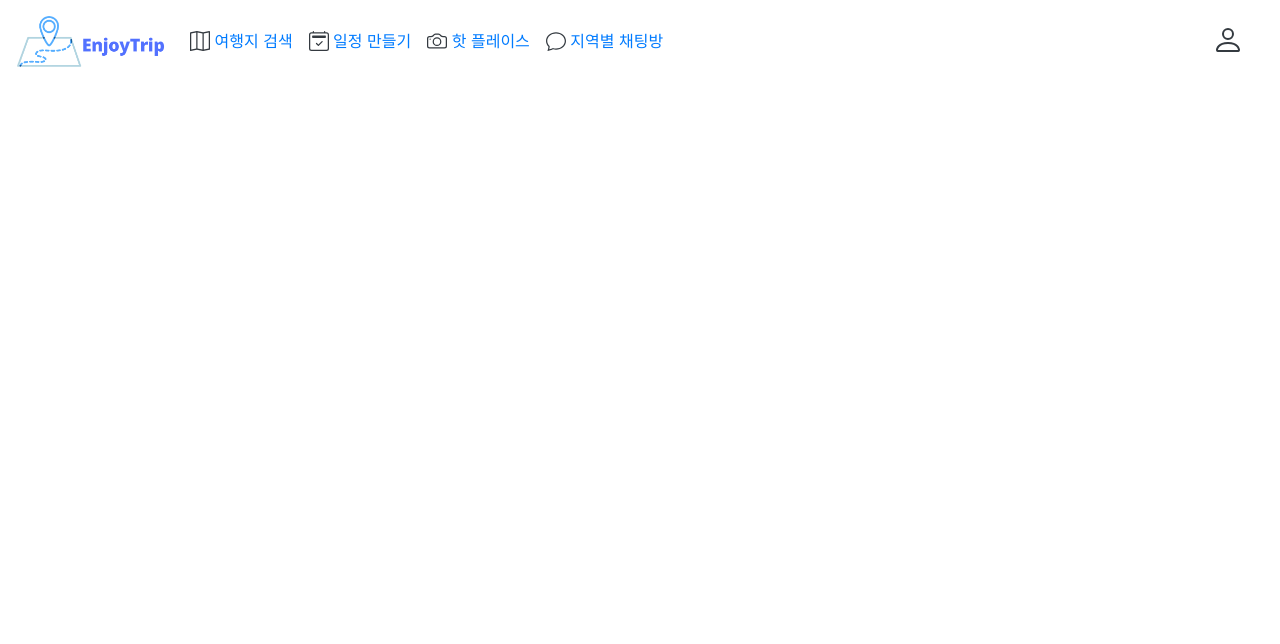
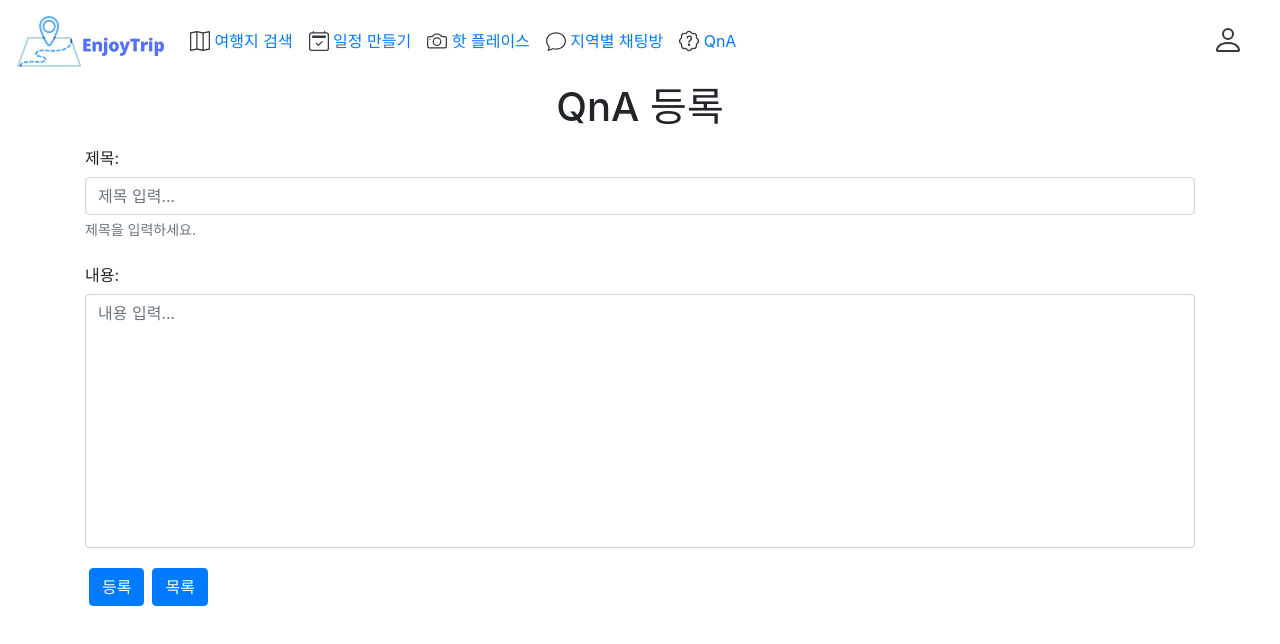
Before and after one commit to Ksohyeon/enjoyTrip-vue, a Vue app in the folder enjoy-trip/: page /qna/write in a window 1280 px wide. Shown: the top 644 px of the page. Built offline with nearby package versions, Linux system fonts and the light colour scheme.

Commit message:
qna 게시판

```diff
--- a/enjoy-trip/src/components/common/HeaderNav.vue
+++ b/enjoy-trip/src/components/common/HeaderNav.vue
@@ -44,6 +44,16 @@
               >&#9;지역별 채팅방</router-link
             ></b-nav-item
           >
+          <b-nav-item href="#"
+            ><b-icon
+              icon="patch-question"
+              font-scale="1"
+              variant="dark"
+            ></b-icon
+            ><router-link :to="{ name: 'qna' }" class="link"
+              >&#9;QnA</router-link
+            ></b-nav-item
+          >
         </b-navbar-nav>
 
         <b-navbar-nav class="ml-auto">
@@ -77,7 +87,6 @@
                 >로그아웃</b-button
               >
             </b-dropdown-item>
-
           </b-nav-item-dropdown>
         </b-navbar-nav>
       </b-collapse>
@@ -103,7 +112,6 @@ export default {
         return null;
       } else {
         return "안녕하세요 " + userid + " 님";
-
       }
     },
   },
--- /dev/null
+++ b/enjoy-trip/src/components/qna/QnaCreate.vue
@@ -0,0 +1,15 @@
+<template>
+  <div>
+    <write-form type="create"></write-form>
+  </div>
+</template>
+
+<script>
+export default {
+  components: {
+    "write-form": () => import("@/components/qna/include/WriteForm"),
+  },
+};
+</script>
+
+<style></style>
--- /dev/null
+++ b/enjoy-trip/src/components/qna/QnaDelete.vue
@@ -0,0 +1,24 @@
+<template>
+  <div>
+    <h1>QnA 삭제</h1>
+    <div>삭제중...</div>
+  </div>
+</template>
+
+<script>
+import http from "@/util/http-common";
+
+export default {
+  created() {
+    if (confirm("정말로 삭제?")) {
+      const qnano = this.$route.params.qnano;
+      http.delete(`/qnaapi/qna/${qnano}`).then(({ status }) => {
+        if (status == 200) {
+          alert("삭제가 완료되었습니다.");
+        }
+        this.$router.push({ name: "QnaList" });
+      });
+    }
+  },
+};
+</script>
--- /dev/null
+++ b/enjoy-trip/src/components/qna/QnaDetail.vue
@@ -0,0 +1,65 @@
+<template>
+  <b-container>
+    <b-row>
+      <b-col class="text-center">
+        <h3 class="underline">QnA 상세</h3>
+      </b-col>
+    </b-row>
+    <b-row>
+      <b-col class="text-left">
+        <b-button variant="outline-primary" @click="listQna">목록</b-button>
+      </b-col>
+      <b-col class="text-right">
+        <b-button variant="outline-info" size="sm" @click="moveModifyQna"
+          >글수정</b-button
+        >
+        <b-button variant="outline-danger" size="sm" @click="deleteQna"
+          >글삭제</b-button
+        >
+      </b-col>
+    </b-row>
+    <view-detail :qna="qna"></view-detail>
+  </b-container>
+</template>
+
+<script>
+import http from "@/util/http-common";
+
+export default {
+  components: {
+    "view-detail": () => import("@/components/qna/include/ViewDetail"),
+  },
+  data: function () {
+    return {
+      qna: {},
+    };
+  },
+  methods: {
+    listQna() {
+      this.$router.push({ name: "QnaList" });
+    },
+    moveModifyQna() {
+      this.$router.push({
+        name: "QnaModify",
+        params: this.qna.qnano,
+      });
+    },
+    deleteQna() {
+      this.$router.push({
+        name: "QnaDelete",
+        params: this.qna.qnano,
+      });
+    },
+  },
+  created() {
+    const qnano = this.$route.params.qnano;
+    http.get(`/qnaapi/qna/${qnano}`).then(({ status, data }) => {
+      if (status == 200) {
+        this.qna = data;
+      }
+    });
+  },
+};
+</script>
+
+<style></style>
--- /dev/null
+++ b/enjoy-trip/src/components/qna/QnaList.vue
@@ -0,0 +1,84 @@
+<template>
+  <b-container>
+    <b-row>
+      <b-col class="text-center">
+        <h3 class="underline">QnA</h3>
+      </b-col>
+    </b-row>
+    <b-row class="mb-1">
+      <b-col class="text-right">
+        <b-button variant="outline-primary" @click="movePage">등록</b-button>
+      </b-col>
+    </b-row>
+
+    <b-table
+      v-if="qnas.length"
+      class="text-center"
+      striped
+      hover
+      head-variant="dark"
+      :items="qnas"
+      :fields="fields"
+      @row-clicked="rowClickListener"
+    ></b-table>
+    <div v-else class="text-center">게시글이 없습니다.</div>
+  </b-container>
+</template>
+
+<script>
+import http from "@/util/http-common";
+
+export default {
+  data: function () {
+    return {
+      qnas: [],
+      fields: [
+        {
+          key: "qnano",
+          label: "no",
+          sortable: true,
+        },
+        {
+          key: "subject",
+          label: "제목",
+          sortable: true,
+        },
+        {
+          key: "content",
+          label: "내용",
+          sortable: true,
+        },
+      ],
+    };
+  },
+  methods: {
+    movePage() {
+      this.$router.push({ name: "QnaCreate" });
+    },
+    rowClickListener(row, index) {
+      console.log(index, row);
+
+      this.$router.push({
+        name: "QnaDetail",
+        params: { qnano: row.qnano },
+      });
+    },
+  },
+  created() {
+    http.get("/qnaapi/qna").then(({ status, data }) => {
+      if (status == 200) {
+        this.qnas = data;
+        console.log(data);
+
+        let i = 0;
+        for (let qna of this.qnas) {
+          qna.no = ++i;
+        }
+      }
+    });
+    console.log(this.qnas);
+  },
+};
+</script>
+
+<style></style>
--- /dev/null
+++ b/enjoy-trip/src/components/qna/QnaModify.vue
@@ -0,0 +1,15 @@
+<template>
+  <div>
+    <write-form type="modify"></write-form>
+  </div>
+</template>
+
+<script>
+export default {
+  components: {
+    "write-form": () => import("@/components/qna/include/WriteForm"),
+  },
+};
+</script>
+
+<style></style>
--- /dev/null
+++ b/enjoy-trip/src/components/qna/include/ViewDetail.vue
@@ -0,0 +1,25 @@
+<template>
+  <b-row>
+    <b-col>
+      <b-card border-variant="dark" no-body>
+        <b-card-header class="text-center">
+          <h5>({{ qna.qnano }})</h5>
+          <h3>{{ qna.subject }}</h3>
+        </b-card-header>
+        <b-card-body class="text-left">
+          <div :inner-html.prop="qna.content | enterToBr"></div>
+        </b-card-body>
+      </b-card>
+    </b-col>
+  </b-row>
+</template>
+
+<script>
+export default {
+  props: {
+    qna: Object,
+  },
+};
+</script>
+
+<style></style>
--- /dev/null
+++ b/enjoy-trip/src/components/qna/include/WriteForm.vue
@@ -0,0 +1,155 @@
+<template>
+  <b-container>
+    <b-row>
+      <b-col class="text-center">
+        <h1 class="underline">{{ writeFormTitle }}</h1>
+      </b-col>
+    </b-row>
+    <b-row>
+      <b-col class="text-left">
+        <b-form>
+          <b-form-group
+            label-cols="12"
+            id="subject-group"
+            label="제목:"
+            label-for="subject"
+            description="제목을 입력하세요."
+          >
+            <b-form-input
+              id="subject"
+              ref="subject"
+              v-model="subject"
+              type="text"
+              required
+              placeholder="제목 입력..."
+            />
+          </b-form-group>
+          <b-form-group
+            label-cols="12"
+            id="content-group"
+            label="내용:"
+            label-for="content"
+            ref="content"
+          >
+            <b-form-textarea
+              id="content"
+              v-model="content"
+              placeholder="내용 입력..."
+              rows="10"
+              max-rows="15"
+            ></b-form-textarea>
+          </b-form-group>
+
+          <b-button
+            v-if="type == 'create'"
+            variant="primary"
+            class="m-1"
+            @click="validate"
+            >등록</b-button
+          >
+          <b-button v-else variant="success" class="m-1" @click="validate"
+            >수정</b-button
+          >
+          <b-button variant="primary" class="m-1" @click="moveList"
+            >목록</b-button
+          >
+        </b-form>
+      </b-col>
+    </b-row>
+  </b-container>
+</template>
+
+<script>
+import http from "@/util/http-common";
+
+export default {
+  props: {
+    type: String, // create, modify
+  },
+  data: function () {
+    return {
+      userId: sessionStorage.getItem("userid"),
+      subject: "",
+      content: "",
+    };
+  },
+  computed: {
+    writeFormTitle: function () {
+      return this.type == "create" ? "QnA 등록" : "QnA 수정";
+    },
+  },
+  methods: {
+    validate() {
+      let isValid = true; // 유효하면 true
+      let errMsg = "";
+
+      !this.subject
+        ? ((isValid = false),
+          (errMsg = "제목을 입력해주세요."),
+          this.$refs.isbn.focus())
+        : !this.content
+        ? ((isValid = false),
+          (errMsg = "content을 입력해주세요."),
+          this.$refs.content.focus())
+        : (isValid = true);
+
+      if (!isValid) {
+        alert(errMsg);
+      } else {
+        if (this.type == "create") {
+          this.registQna();
+        } else {
+          this.modifyQna();
+        }
+      }
+    },
+    registQna() {
+      http
+        .post("/qnaapi/qna", {
+          userId: this.userId,
+          qnano: null,
+          subject: this.subject,
+          content: this.content,
+        })
+        .then(({ status }) => {
+          if (status == 200) {
+            alert("등록이 완료되었습니다.");
+          }
+
+          // 목록 페이지로 이동하기
+          this.$router.push({ name: "QnaList" });
+        });
+    },
+    modifyQna: function () {
+      // 1. axios 이용해서 서버와 통신 후 수정처리
+      http
+        .put(`/qnaapi/qna/${this.qnano}`, {
+          qnano: this.qnano,
+          subject: this.subject,
+          content: this.content,
+        })
+        .then(({ status }) => {
+          if (status == 200) {
+            alert("수정이 완료되었습니다.");
+          }
+          // 2. 도서 목록 페이지로 이동
+          this.$router.push({ name: "QnaList" });
+        });
+    },
+    moveList() {
+      this.$router.push({ name: "QnaList" });
+    },
+  },
+  created: function () {
+    if (this.type == "modify") {
+      http.get(`/qnaapi/qna/${this.$route.params.qnano}`).then(({ data }) => {
+        this.qnano = this.$route.params.qnano;
+        this.subject = data.subject;
+        this.content = data.content;
+      });
+    }
+  },
+};
+</script>
+
+<style></style>
--- a/enjoy-trip/src/main.js
+++ b/enjoy-trip/src/main.js
@@ -15,6 +15,14 @@ Vue.use(IconsPlugin);
 
 Vue.config.productionTip = false;
 
+Vue.filter("enterToBr", (value) => {
+  if (!value) {
+    return value;
+  }
+  // 문자열에 enter값을 <br />로 변경.(html상에서 줄바꿈 처리)
+  return value.replace(/(?:\r\n|\r|\n)/g, "<br />");
+});
+
 new Vue({
   router,
   store,
--- a/enjoy-trip/src/router/index.js
+++ b/enjoy-trip/src/router/index.js
@@ -48,6 +48,39 @@ const routes = [
       },
     ],
   },
+  {
+    path: "/qna",
+    name: "qna",
+    component: () => import("@/views/QnaView"),
+    redirect: "/qna/list",
+    children: [
+      {
+        path: "list",
+        name: "QnaList",
+        component: () => import("@/components/qna/QnaList"),
+      },
+      {
+        path: "write",
+        name: "QnaCreate",
+        component: () => import("@/components/qna/QnaCreate"),
+      },
+      {
+        path: "detail/:qnano",
+        name: "QnaDetail",
+        component: () => import("@/components/qna/QnaDetail"),
+      },
+      {
+        path: "modify/:qnano",
+        name: "QnaModify",
+        component: () => import("@/components/qna/QnaModify"),
+      },
+      {
+        path: "delete/:qnano",
+        name: "QnaDelete",
+        component: () => import("@/components/qna/QnaDelete"),
+      },
+    ],
+  },
 ];
 
 const router = new VueRouter({
--- a/enjoy-trip/src/views/MainView.vue
+++ b/enjoy-trip/src/views/MainView.vue
@@ -1,11 +1,9 @@
 <template>
-  <div>
-    <div>Main</div>
-    <div
-      class="container bg-image"
-      :style="`background-image: url(${imageUrl})`"
-    ></div>
-  </div>
+  <!-- <div>Main</div> -->
+  <div
+    class="container bg-image"
+    :style="`background-image: url(${imageUrl})`"
+  ></div>
 </template>
 
 <script>
@@ -22,7 +20,9 @@ export default {
 
 <style scoped>
 .container {
-  height: 400px; /* 이미지의 높이를 조정할 수 있음 */
+  background: center;
+  height: 40vh; /* 이미지의 높이를 조정할 수 있음 */
   background-repeat: no-repeat; /* 이미지 반복 없음 */
+  background-size: cover;
 }
 </style>
--- /dev/null
+++ b/enjoy-trip/src/views/QnaView.vue
@@ -0,0 +1,11 @@
+<template>
+  <div>
+    <router-view></router-view>
+  </div>
+</template>
+
+<script>
+export default {};
+</script>
+
+<style></style>
```
